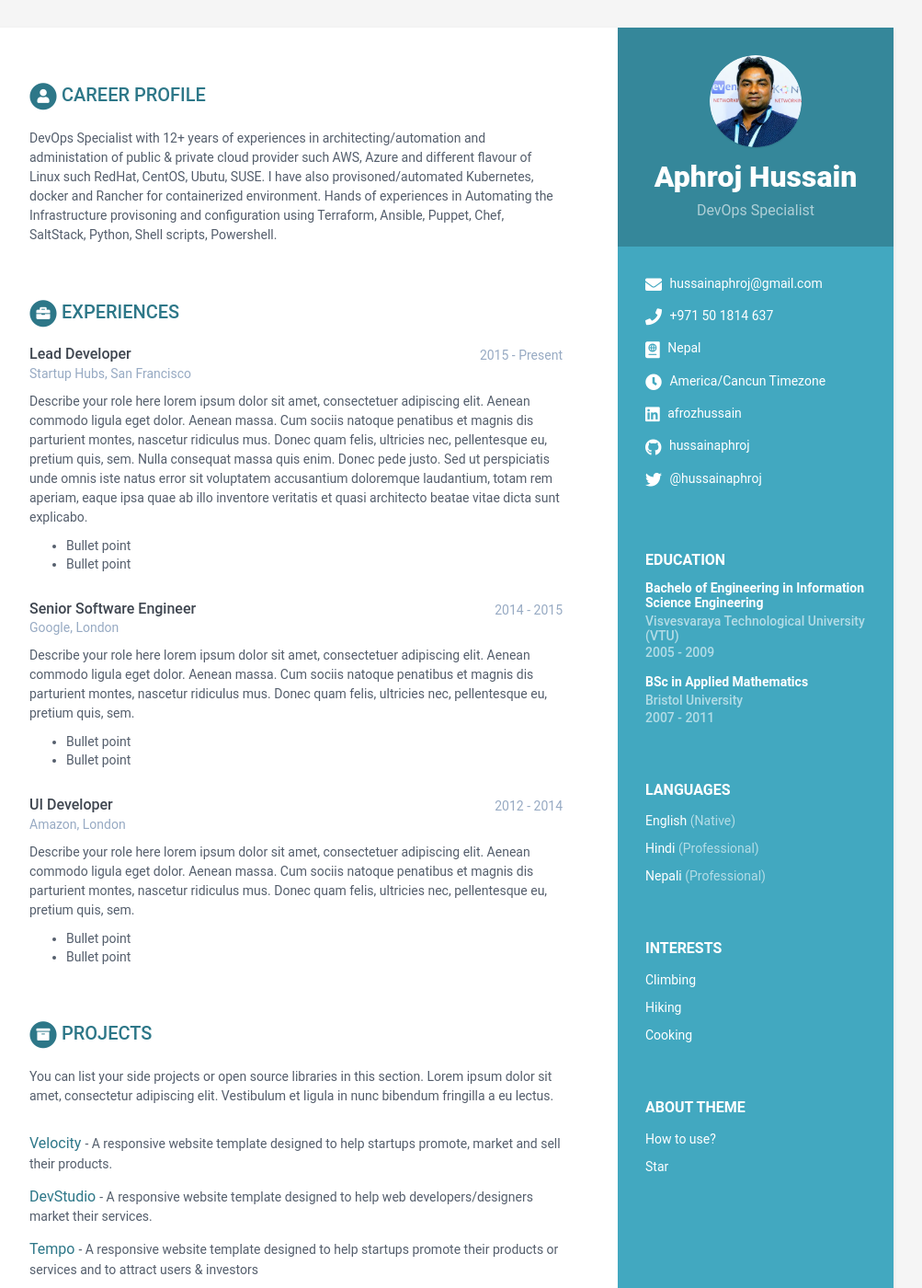
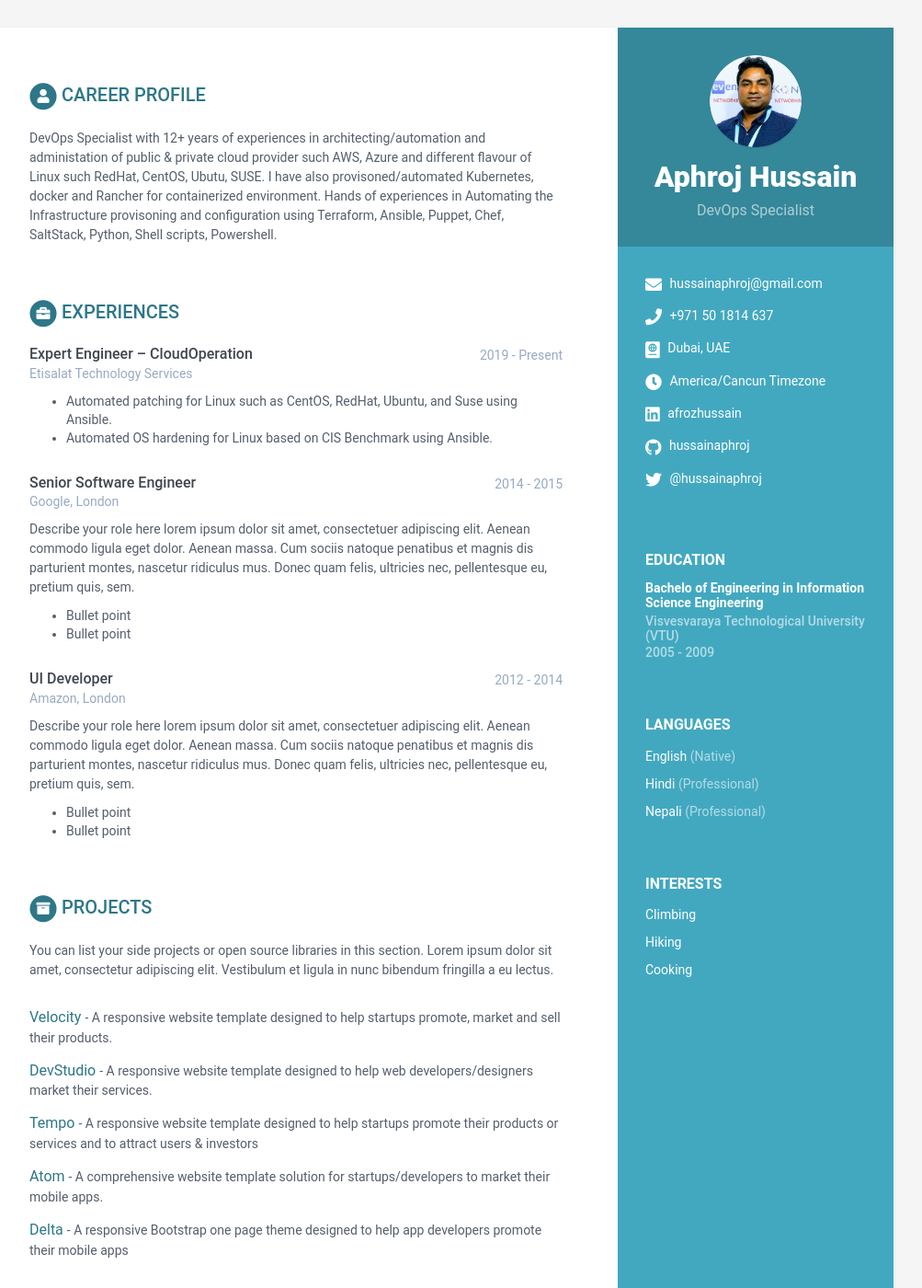
Before and after one commit to hussainaphroj/resume, a Jekyll site: the page built from index.html, in a window 1280 px wide and 1400 px high. Shown: the whole window at 92% size, without its empty margins (168-1171 px from the left). Built offline with Jekyll 4.4.1, drawn with Linux system fonts in a browser that asks for light colours.

Commit message:
Update data.yml

```diff
--- a/_data/data.yml
+++ b/_data/data.yml
@@ -3,7 +3,7 @@
 #
 
 sidebar:
-    about: True # set to False or comment line if you want to remove the "how to use?" in the sidebar
+    about: False # set to False or comment line if you want to remove the "how to use?" in the sidebar
     education: True # set to False if you want education in main section instead of in sidebar
 
     # Profile information
@@ -15,7 +15,7 @@ sidebar:
     email: hussainaphroj@gmail.com
     phone: +971 50 1814 637
     timezone: America/Cancun Timezone
-    citizenship: Nepal
+    citizenship: Dubai, UAE
     website:
     linkedin: afrozhussain
     xing:
@@ -61,33 +61,14 @@ education:
     - degree: Bachelo of Engineering in Information Science Engineering
       university: Visvesvaraya Technological University (VTU)
       time: 2005 - 2009
-    - degree: BSc in Applied Mathematics
-      university: Bristol University
-      time: 2007 - 2011
+
+experiences:
+    - role: Expert Engineer – CloudOperation
+      time: 2019 - Present
+      company: Etisalat Technology Services
       details: |
-        Describe your study here lorem ipsum dolor sit amet, consectetuer
-        adipiscing elit. Aenean commodo ligula eget dolor. Aenean massa. Cum
-        sociis natoque penatibus et magnis dis parturient montes, nascetur
-        ridiculus mus. Donec quam felis, ultricies nec, pellentesque eu,
-        pretium quis, sem.
-          - Bullet point
-          - Bullet point
-experiences:
-    - role: Lead Developer
-      time: 2015 - Present
-      company: Startup Hubs, San Francisco
-      details: |
-        Describe your role here lorem ipsum dolor sit amet, consectetuer
-        adipiscing elit. Aenean commodo ligula eget dolor. Aenean massa.
-        Cum sociis natoque penatibus et magnis dis parturient montes,
-        nascetur ridiculus mus. Donec quam felis, ultricies nec,
-        pellentesque eu, pretium quis, sem. Nulla consequat massa quis
-        enim. Donec pede justo. Sed ut perspiciatis unde omnis iste natus
-        error sit voluptatem accusantium doloremque laudantium, totam rem
-        aperiam, eaque ipsa quae ab illo inventore veritatis et quasi
-        architecto beatae vitae dicta sunt explicabo.
-          - Bullet point
-          - Bullet point
+          - Automated patching for Linux such as CentOS, RedHat, Ubuntu, and Suse using Ansible.
+          - Automated OS hardening for Linux based on CIS Benchmark using Ansible.
     - role: Senior Software Engineer
       time: 2014 - 2015
       company: Google, London
```
